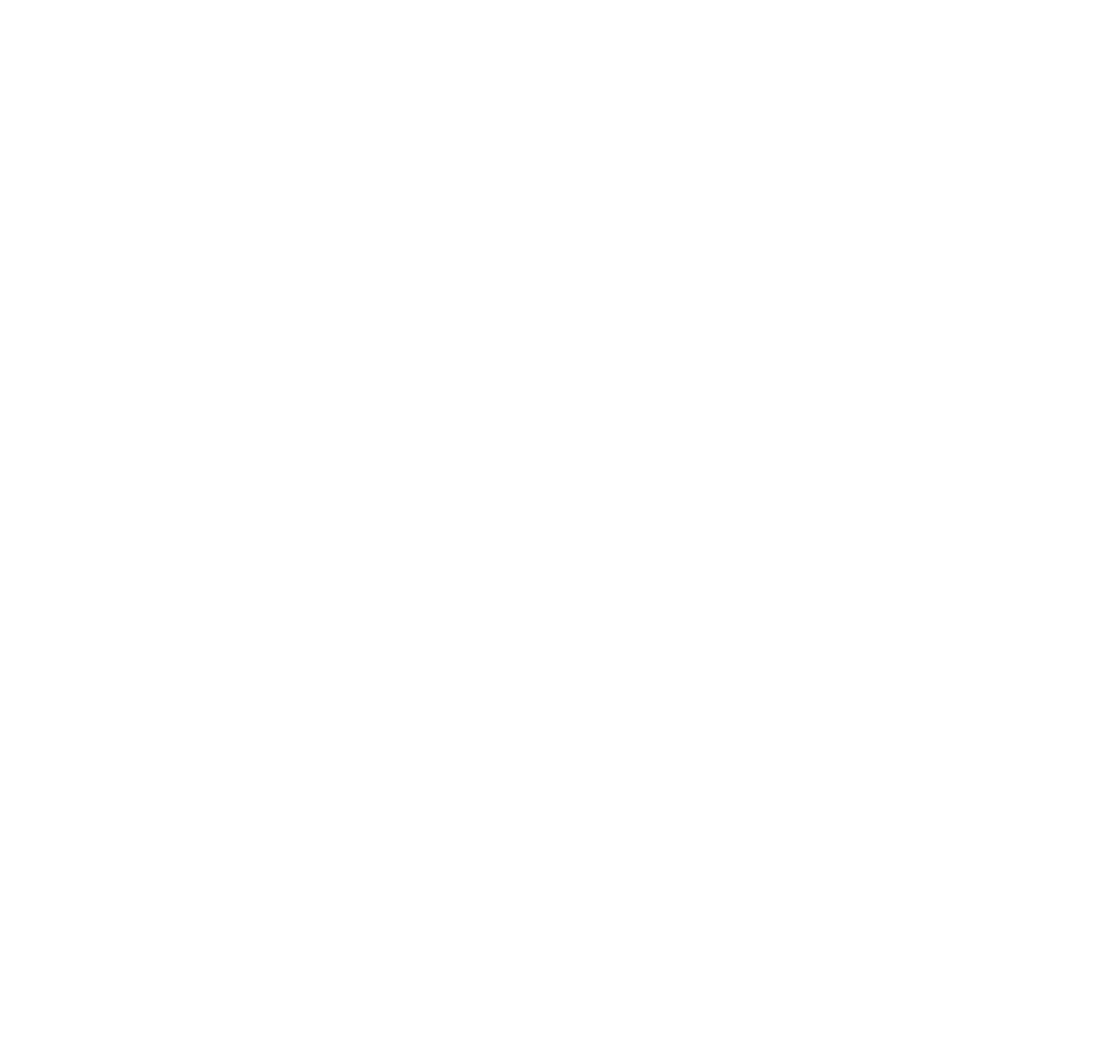
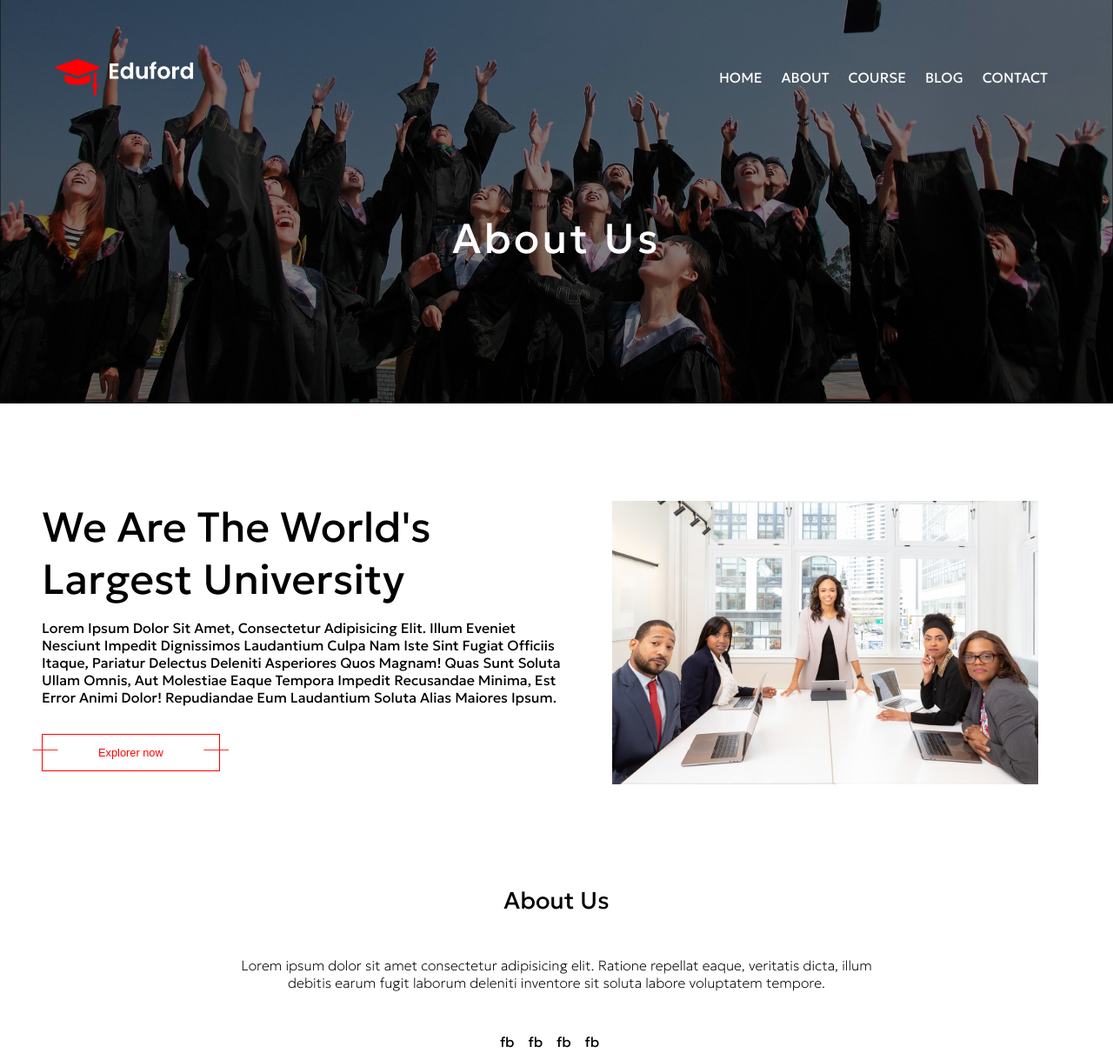
Before and after one commit to scriptcrux/University-web, a plain HTML site: page contact.html in a window 1280 px wide. Shown: the top 1211 px of the page at 87% size. Before the commit the page ends 800 px from the top, so only its background shows below. Drawn offline with Linux system fonts and the light colour scheme.

Commit message:
adding about and course pages

```diff
--- a/about.html
+++ b/about.html
@@ -0,0 +1,72 @@
+<!DOCTYPE html>
+<html lang="en">
+  <head>
+    <meta charset="UTF-8" />
+    <meta http-equiv="X-UA-Compatible" content="IE=edge" />
+    <meta name="viewport" content="width=device-width, initial-scale=1.0" />
+    <title>University Web</title>
+    <link rel="stylesheet" href="./style.css" />
+  </head>
+  <body>
+    <section>
+      <section class="hero-section">
+        <header class="title-header">
+          <div class="title-details">
+            <span>
+              <img src="./assets/logo.png" alt="logo" class="logo" />
+            </span>
+            <!-- <span class="title">Eduford</span> -->
+          </div>
+          <nav class="nav-links">
+            <ul>
+              <li><a href="./index.html" class="nav-link">Home</a></li>
+              <li><a href="./about.html" class="nav-link">About</a></li>
+              <li><a href="./index.html" class="nav-link">Course</a></li>
+              <li><a href="./index.html" class="nav-link">Blog</a></li>
+              <li><a href="./index.html" class="nav-link">Contact</a></li>
+            </ul>
+          </nav>
+        </header>
+        <section class="main-heading">
+          <h1 class="main-title caps bold">About us</h1>
+        </section>
+      </section>
+    </section>
+    <article class="about">
+      <div class="about-details">
+        <h1 class="about-title caps bold">
+          We are the world's largest university
+        </h1>
+        <p class="about-desc caps">
+          Lorem ipsum dolor sit amet, consectetur adipisicing elit. Illum
+          eveniet nesciunt impedit dignissimos laudantium culpa nam iste sint
+          fugiat officiis itaque, pariatur delectus deleniti asperiores quos
+          magnam! Quas sunt soluta ullam omnis, aut molestiae eaque tempora
+          impedit recusandae minima, est error animi dolor! Repudiandae eum
+          laudantium soluta alias maiores ipsum.
+        </p>
+
+        <button class="btn btn-about">Explorer now</button>
+      </div>
+      <div class="about-img">
+        <img src="./assets/about.jpg" alt="" />
+      </div>
+    </article>
+
+    <footer>
+      <h1 class="caps">About us</h1>
+      <p>
+        Lorem ipsum dolor sit amet consectetur adipisicing elit. Ratione
+        repellat eaque, veritatis dicta, illum debitis earum fugit laborum
+        deleniti inventore sit soluta labore voluptatem tempore.
+      </p>
+      <ul>
+        <li>fb</li>
+        <li>fb</li>
+        <li>fb</li>
+        <li>fb</li>
+      </ul>
+      <p>made with love</p>
+    </footer>
+  </body>
+</html>
--- a/contact.html
+++ b/contact.html
@@ -0,0 +1,72 @@
+<!DOCTYPE html>
+<html lang="en">
+  <head>
+    <meta charset="UTF-8" />
+    <meta http-equiv="X-UA-Compatible" content="IE=edge" />
+    <meta name="viewport" content="width=device-width, initial-scale=1.0" />
+    <title>University Web</title>
+    <link rel="stylesheet" href="./style.css" />
+  </head>
+  <body>
+    <section>
+      <section class="hero-section">
+        <header class="title-header">
+          <div class="title-details">
+            <span>
+              <img src="./assets/logo.png" alt="logo" class="logo" />
+            </span>
+            <!-- <span class="title">Eduford</span> -->
+          </div>
+          <nav class="nav-links">
+            <ul>
+              <li><a href="./index.html" class="nav-link">Home</a></li>
+              <li><a href="./about.html" class="nav-link">About</a></li>
+              <li><a href="./index.html" class="nav-link">Course</a></li>
+              <li><a href="./index.html" class="nav-link">Blog</a></li>
+              <li><a href="./index.html" class="nav-link">Contact</a></li>
+            </ul>
+          </nav>
+        </header>
+        <section class="main-heading">
+          <h1 class="main-title caps bold">About us</h1>
+        </section>
+      </section>
+    </section>
+    <article class="about">
+      <div class="about-details">
+        <h1 class="about-title caps bold">
+          We are the world's largest university
+        </h1>
+        <p class="about-desc caps">
+          Lorem ipsum dolor sit amet, consectetur adipisicing elit. Illum
+          eveniet nesciunt impedit dignissimos laudantium culpa nam iste sint
+          fugiat officiis itaque, pariatur delectus deleniti asperiores quos
+          magnam! Quas sunt soluta ullam omnis, aut molestiae eaque tempora
+          impedit recusandae minima, est error animi dolor! Repudiandae eum
+          laudantium soluta alias maiores ipsum.
+        </p>
+
+        <button class="btn btn-about">Explorer now</button>
+      </div>
+      <div class="about-img">
+        <img src="./assets/about.jpg" alt="" />
+      </div>
+    </article>
+
+    <footer>
+      <h1 class="caps">About us</h1>
+      <p>
+        Lorem ipsum dolor sit amet consectetur adipisicing elit. Ratione
+        repellat eaque, veritatis dicta, illum debitis earum fugit laborum
+        deleniti inventore sit soluta labore voluptatem tempore.
+      </p>
+      <ul>
+        <li>fb</li>
+        <li>fb</li>
+        <li>fb</li>
+        <li>fb</li>
+      </ul>
+      <p>made with love</p>
+    </footer>
+  </body>
+</html>
--- a/style.css
+++ b/style.css
@@ -520,3 +520,93 @@ footer ul {
 footer li {
   margin-right: 1rem;
 }
+
+/*
+about
+
+*/
+
+.hero-section {
+  height: 58vh;
+  padding: 4rem;
+  background: linear-gradient(rgba(0, 0, 0, 0.5), rgba(0, 0, 0, 0.5)),
+    url(./assets/background.jpg) bottom/cover no-repeat fixed;
+}
+
+.main-heading {
+  height: 40vh;
+  display: flex;
+  justify-content: center;
+  align-items: center;
+  font-weight: 400;
+}
+
+.main-heading h1 {
+  font-weight: 400;
+}
+
+.about {
+  display: flex;
+  max-width: 1440px;
+  margin: 7rem auto;
+}
+
+.about-details {
+  padding: 0 3rem;
+}
+
+.about-title {
+  font-size: 3rem;
+  font-weight: 400;
+  padding-bottom: 1rem;
+}
+
+.about-details {
+  flex: 1 0 45%;
+}
+
+.about-img {
+  flex: 0 1 45%;
+}
+
+.about-img img {
+  width: 85%;
+}
+
+.btn-about {
+  color: red;
+  border: 1px solid red;
+  font-size: 0.8rem;
+  margin-top: 2rem;
+  position: relative;
+  transition: all 1s 0.2s;
+}
+
+.btn-about:hover {
+  background: red;
+  color: #fff;
+}
+
+.btn-about::before {
+  content: '____';
+  position: absolute;
+  left: -0.7rem;
+  top: 0.2rem;
+  transition: all 1s 0.2s;
+}
+
+.btn-about:hover::before {
+  color: red;
+}
+
+.btn-about::after {
+  content: '____';
+  position: absolute;
+  right: -0.7rem;
+  top: 0.2rem;
+  transition: all 1s 0.2s;
+}
+
+.btn-about:hover::after {
+  color: red;
+}
```
Also changed, not shown: blog.html (+74 -0 lines), course.html (+124 -0 lines), index.html (+4 -4 lines).
